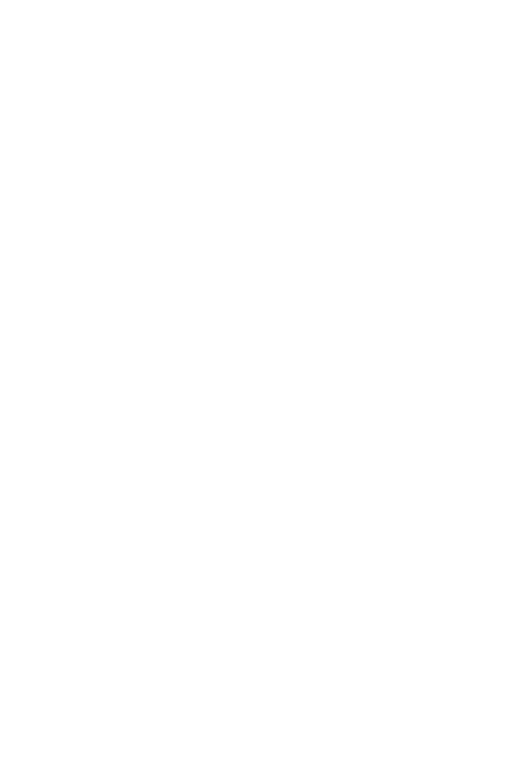
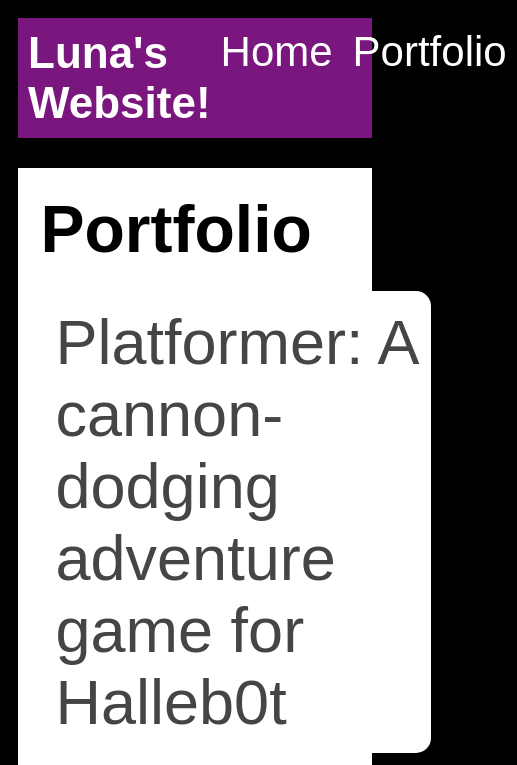
Before and after one commit to LunarEclipse162623/LunarEclipse162623.github.io, a plain HTML site: page portfolio.html in a window 390 px wide. Shown: the top 765 px of the page, 517 px wide, since content can reach past the window. Drawn offline with Linux system fonts and the light colour scheme.

Commit message:
add portfolio page to website

```diff
--- a/index.html
+++ b/index.html
@@ -1,8 +1,13 @@
 <!DOCTYPE html>
 <html>
   <head>
-    <title>Luna's website!</title>
+    <title>Luna's Website!</title>
     <link rel="stylesheet" href="style.css" />
+    <link
+      rel="icon"
+      type="image/x-icon"
+      href="project-instructions/img/flag.webp"
+    />
   </head>
 
   <body>
--- a/portfolio.html
+++ b/portfolio.html
@@ -0,0 +1,46 @@
+<!DOCTYPE html>
+<html>
+  <head>
+    <title>Luna's Portfolio</title>
+    <link rel="stylesheet" href="style.css" />
+  </head>
+
+  <body>
+    <!-- All content goes here -->
+    <div id="all-contents">
+      <nav>
+        <h1>Luna's Website!</h1>
+        <ul id="nav-ul">
+          <li class="nav-li">
+            <a href="index.html">Home</a>
+          </li>
+          <li class="nav-li">
+            <a href="portfolio.html">Portfolio</a>
+          </li>
+        </ul>
+      </nav>
+      <main>
+        <div class="content">
+          <h1>Portfolio</h1>
+          <ul id="portfolio">
+            <li>
+              <a href="fsd-projects/platformer/"
+                >Platformer: A cannon-dodging adventure game for Halleb0t</a
+              >
+            </li>
+            <li>
+              <a href="fsd-projects/bouncing-box/"
+                >Bouncing Box: A fun introduction to web game development</a
+              >
+            </li>
+            <li>
+              <a href="fsd-projects/circularity/"
+                >Circularity: A poetic motion experiment with circles</a
+              >
+            </li>
+          </ul>
+        </div>
+      </main>
+    </div>
+  </body>
+</html>
--- a/style.css
+++ b/style.css
@@ -75,3 +75,79 @@ h2,
 h3 {
   margin: 0px;
 }
+
+/* Portfolio styles */
+.content h1 {
+  color: rgb(0, 0, 0);
+}
+
+#portfolio {
+  list-style-type: none;
+  padding-left: 0;
+}
+
+#portfolio li {
+  background: #ffffff;
+  padding: 10px;
+  border-radius: 10px;
+  margin-bottom: 10px;
+}
+
+#portfolio li:hover {
+  background: #eee;
+}
+
+#portfolio a {
+  text-decoration: none;
+  color: #454545;
+}
+
+/* responsive web design */
+@media screen and (min-width: 120px) and (max-width: 1080px) {
+  main {
+    height: 100ch;
+    zoom: 1.5;
+    display: grid;
+  }
+
+  h1 {
+    font-size: 44px;
+  }
+
+  h2 {
+    font-size: 42px;
+  }
+
+  h3 {
+    font-size: 36px;
+  }
+
+  #all-contents {
+    height: 100ch;
+    margin: none;
+  }
+
+  a {
+    font-size: 42px;
+  }
+
+  .sidebar {
+    margin-right: 0px;
+    justify-content: center;
+    align-items: center;
+  }
+
+  .sidebar-img {
+    width: 100%;
+  }
+
+  p,
+  li {
+    font-size: 24px;
+  }
+
+  .content {
+    align-content: center;
+    justify-content: center;
+  }
+}
```
Also changed, not shown: project-instructions/img/flag.webp (added).
